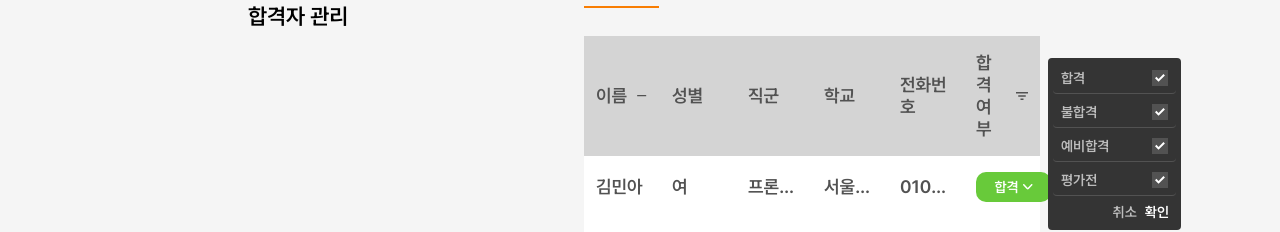
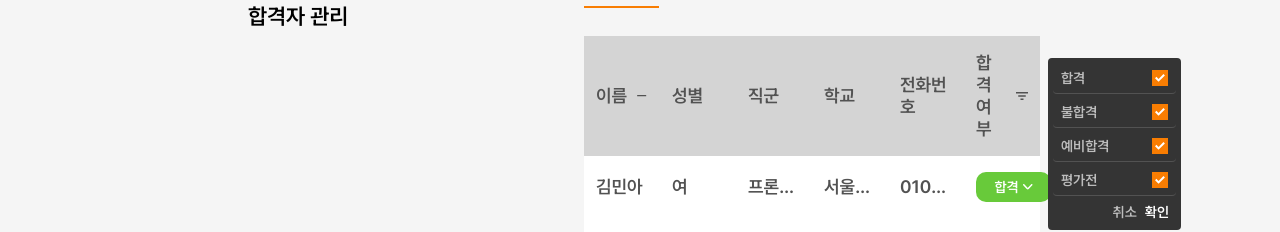
Before and after one commit to IT-Cotato/COTATO-FE-v2, a Next.js app: page /admin/applications in a window 1280 px wide. Both pictures are taken after a click on the button 1022 px from the left and 537 px from the top of the page. Shown: the part 441-673 px from the top of the page. Built offline with nearby package versions, Linux system fonts and the light colour scheme.

Commit message:
refactor: 필터 초기 상태를 전체 선택으로 변경 (#23)

```diff
--- a/src/app/admin/(with-sidebar)/applications/_components/AdminApplicationResultFilter.tsx
+++ b/src/app/admin/(with-sidebar)/applications/_components/AdminApplicationResultFilter.tsx
@@ -23,11 +23,15 @@ export const AdminApplicationResultFilter = ({
   }, [selected]);
 
   const handleClick = (value: ApplicationResultType) => {
-    setDraftSelected((prev) =>
-      prev.includes(value) ? prev.filter((v) => v !== value) : [...prev, value]
-    );
+    setDraftSelected((prev) => {
+      if (prev.length === 0) {
+        return RESULT_OPTIONS.filter((v) => v !== value);
+      }
+      return prev.includes(value)
+        ? prev.filter((v) => v !== value)
+        : [...prev, value];
+    });
   };
-
   const handleConfirm = () => {
     onChange(draftSelected);
     onClose();
@@ -41,7 +45,8 @@ export const AdminApplicationResultFilter = ({
   return (
     <div className='flex flex-col gap-0.75 rounded-sm bg-neutral-700 p-1.25 text-body-s text-neutral-300'>
       {RESULT_OPTIONS.map((option) => {
-        const isChecked = draftSelected.includes(option);
+        const isAllSelected = draftSelected.length === 0;
+        const isChecked = isAllSelected || draftSelected.includes(option);
 
         return (
           <button
```
